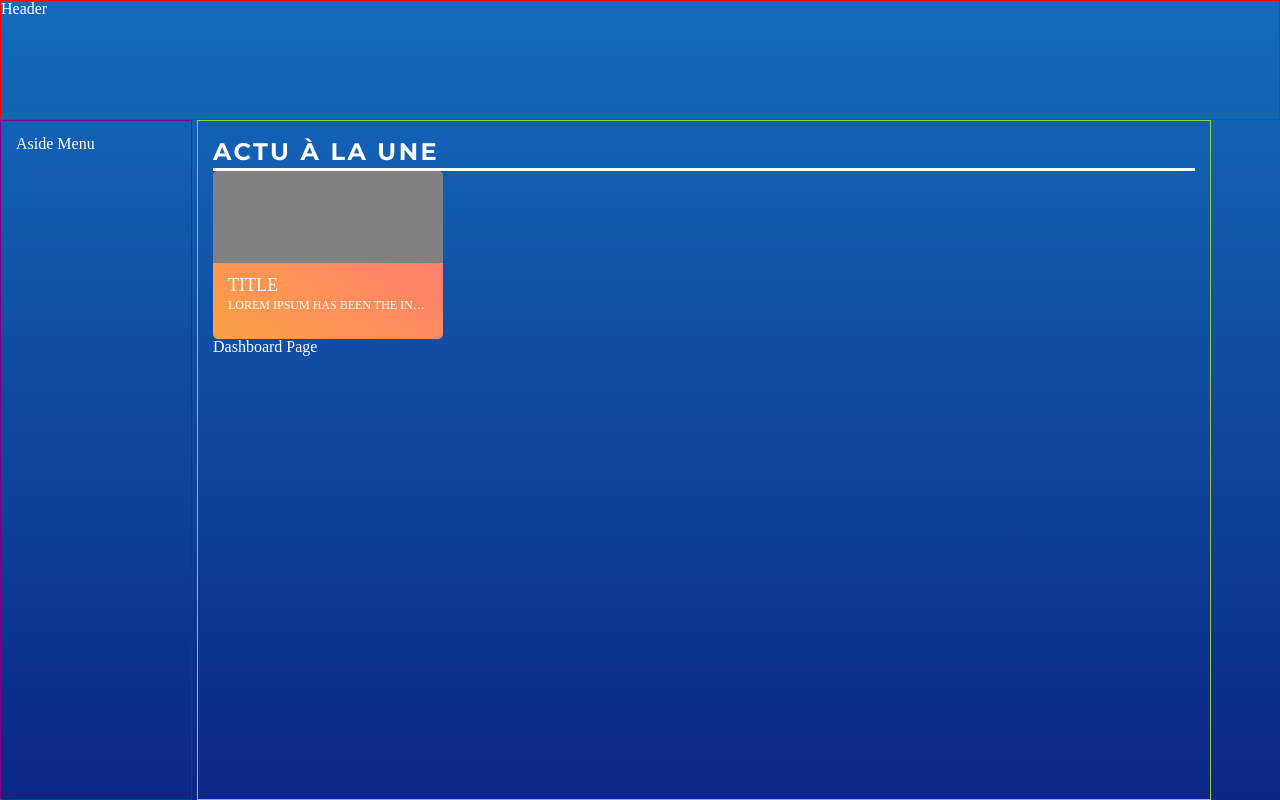
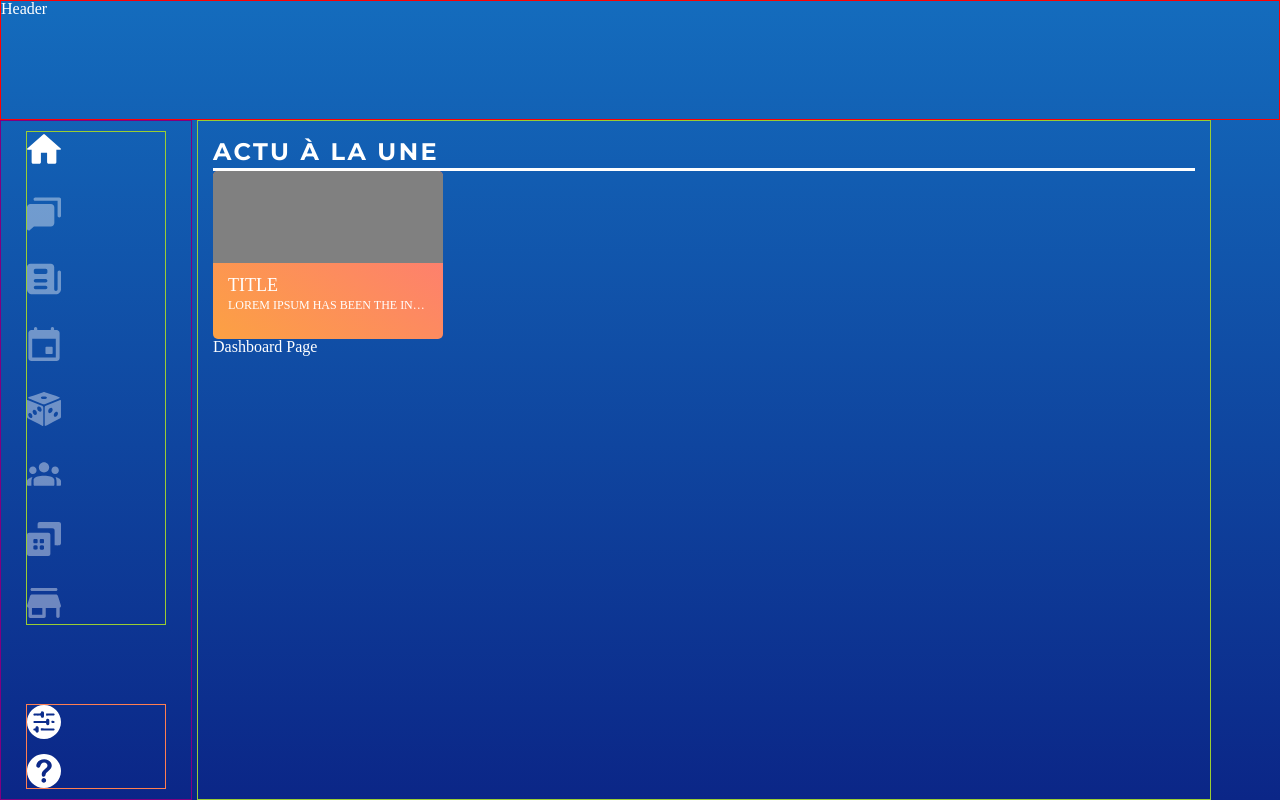
Before and after one commit to narudb/project-north-games-frontend, a React (Create React App) app: page / in a window 1280 px wide. Built offline with nearby package versions, Linux system fonts and the light colour scheme.

Commit message:
add style/icons and implement NavLink from react-router

```diff
--- a/src/components/AsideMenu.jsx
+++ b/src/components/AsideMenu.jsx
@@ -1,16 +1,82 @@
 import React from 'react';
+import { NavLink } from 'react-router-dom';
 import styled from 'styled-components';
 
 const AsideWrapper = styled.div`
   border: 1px solid purple;
-  padding: 15px;
+  padding: 10px 25px;
   grid-area: asideMenu;
+  display: flex;
+  flex-flow: column wrap;
+  justify-content: space-between;
+`;
+
+const activeClassName = 'nav-item-active';
+
+const StyledLink = styled(NavLink).attrs({ activeClassName })`
+  opacity: 0.4;
+
+  &.${activeClassName} {
+    opacity: 1;
+  }
+`;
+
+const NavLinkWrapper = styled.div`
+  display: flex;
+  flex-flow: column wrap;
+  border: 1px solid yellowgreen;
+  height: 75%;
+  justify-content: space-between;
+`;
+
+const SettingsWrapper = styled.div`
+  display: flex;
+  flex-flow: column wrap;
+  justify-content: space-between;
+  border: 1px solid coral;
+  height: 85px;
+`;
+
+const Logos = styled.img`
+  width: 34px;
+  height: 34px;
+  opacity: 1;
 `;
 
 const Navbar = () => {
   return (
     <AsideWrapper>
-      <p>Aside Menu</p>
+      <NavLinkWrapper>
+        <StyledLink exact to="/">
+          <Logos src="/icons/home-icon.svg" alt="Home" />
+        </StyledLink>
+        <StyledLink to="/messages">
+          <Logos src="/icons/message-icon.svg" alt="Message" />
+        </StyledLink>
+        <StyledLink to="/news">
+          <Logos src="/icons/news-icon.svg" alt="News" />
+        </StyledLink>
+        <StyledLink to="/events">
+          <Logos src="/icons/event-icon.svg" alt="Events" />
+        </StyledLink>
+        <StyledLink to="/rounds">
+          <Logos src="/icons/parties-icon.svg" alt="Rounds" />
+        </StyledLink>
+        <StyledLink to="groups">
+          <Logos src="/icons/group-icon.svg" alt="Groups" />
+        </StyledLink>
+        <StyledLink to="/library">
+          <Logos src="/icons/library-icon.svg" alt="Library" />
+        </StyledLink>
+        <StyledLink to="/market">
+          <Logos src="/icons/market-icon.svg" alt="Market" />
+        </StyledLink>
+      </NavLinkWrapper>
+
+      <SettingsWrapper>
+        <Logos src="/icons/settings-icon.svg" alt="Settings" />
+        <Logos src="/icons/ask-icon.svg" alt="FAQ" />
+      </SettingsWrapper>
     </AsideWrapper>
   );
 };
```
